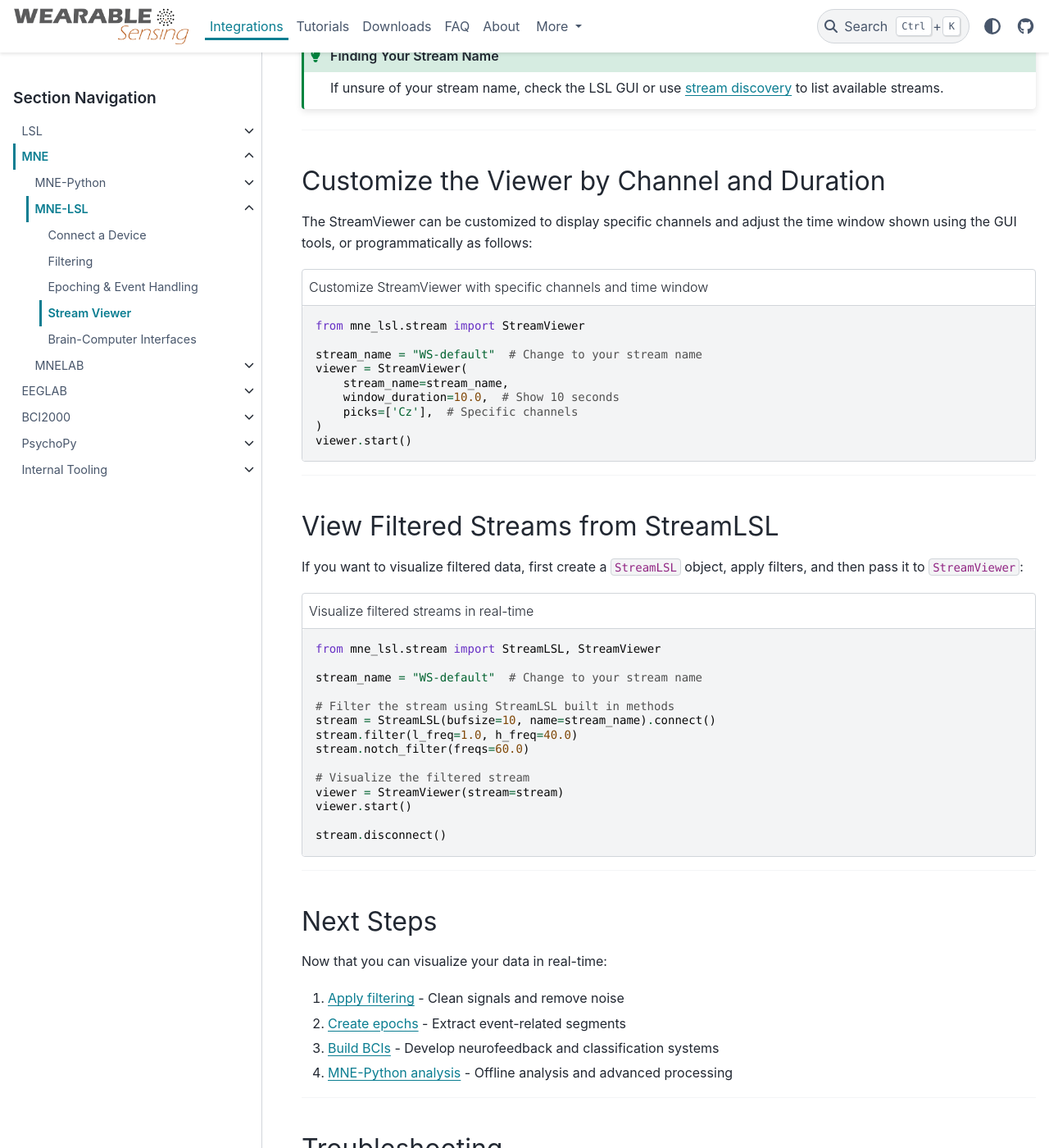
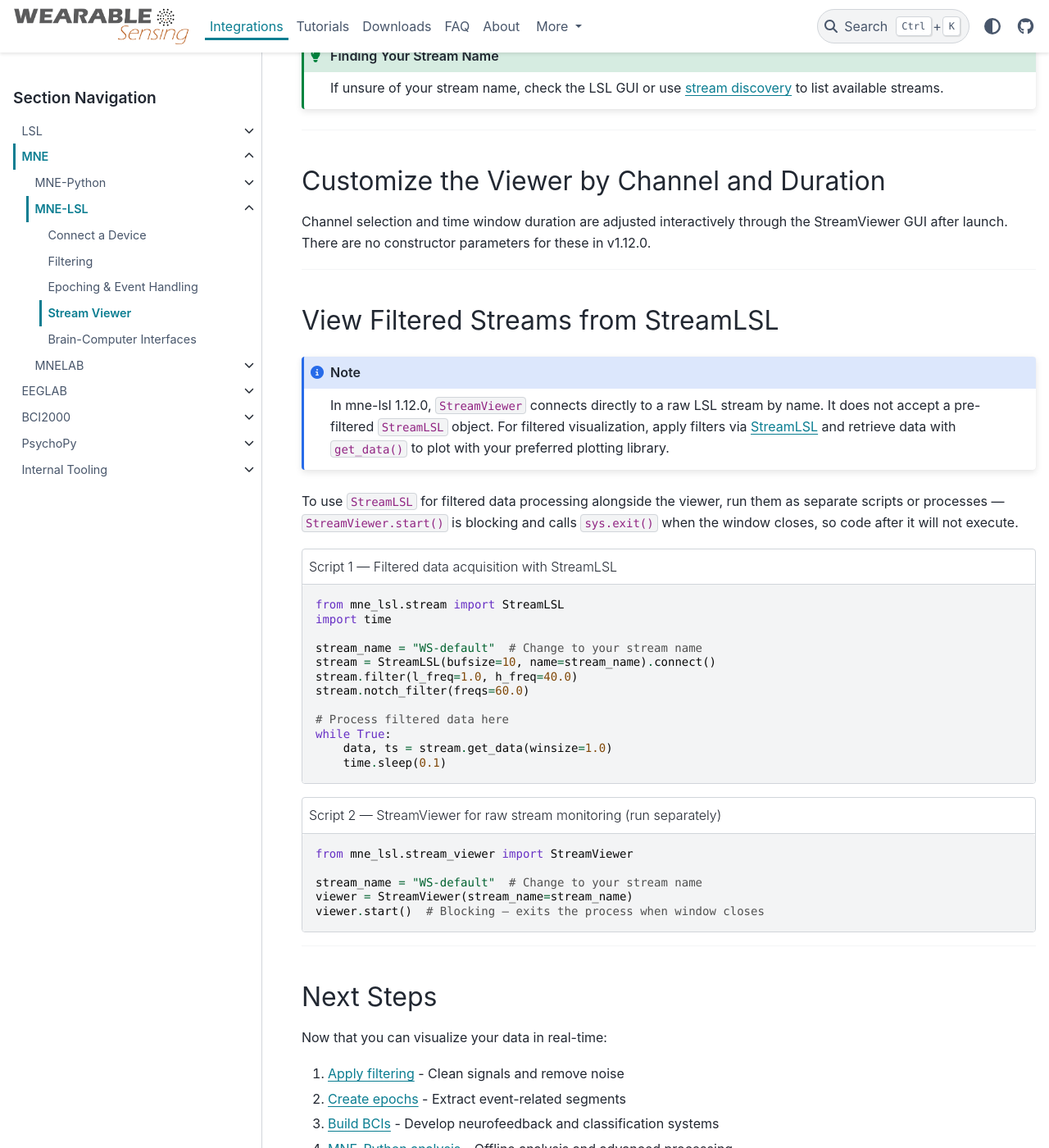
Before and after one commit to WearableSensing/wiki, a Sphinx documentation site: the page built from docs/examples/mne/lsl/visualization/viewer.md, in a window 1280 px wide and 1400 px high, scrolled down 1123 px. Shown: the whole window at 82% size. Built offline with Sphinx 7.4.7 and the PyData theme 0.15.4, drawn with Linux system fonts in a browser that asks for light colours; some of the changed text lies outside the part shown.

Commit message:
mne-lsl fix

````diff
--- a/docs/examples/mne/lsl/visualization/viewer.md
+++ b/docs/examples/mne/lsl/visualization/viewer.md
@@ -35,45 +35,44 @@ If unsure of your stream name, check the LSL GUI or use {doc}`stream discovery <
 
 ## Customize the Viewer by Channel and Duration
 
-The StreamViewer can be customized to display specific channels and adjust the time window shown using the GUI tools, or programmatically as follows:
-
-```{code-block} python
-:caption: Customize StreamViewer with specific channels and time window
-
-from mne_lsl.stream import StreamViewer
-
-stream_name = "WS-default"  # Change to your stream name
-viewer = StreamViewer(
-    stream_name=stream_name,
-    window_duration=10.0,  # Show 10 seconds
-    picks=['Cz'],  # Specific channels
-)
-viewer.start()
-```
+Channel selection and time window duration are adjusted interactively through the StreamViewer GUI after launch. There are no constructor parameters for these in v1.12.0.
 
 ---
 
 ## View Filtered Streams from StreamLSL
 
-If you want to visualize filtered data, first create a `StreamLSL` object, apply filters, and then pass it to `StreamViewer`:
+```{admonition} Note
+:class: note
+In mne-lsl 1.12.0, `StreamViewer` connects directly to a raw LSL stream by name. It does not accept a pre-filtered `StreamLSL` object. For filtered visualization, apply filters via {doc}`StreamLSL <../processing/filter>` and retrieve data with `get_data()` to plot with your preferred plotting library.
+```
+
+To use `StreamLSL` for filtered data processing alongside the viewer, run them as separate scripts or processes — `StreamViewer.start()` is blocking and calls `sys.exit()` when the window closes, so code after it will not execute.
 
 ```{code-block} python
-:caption: Visualize filtered streams in real-time
+:caption: Script 1 — Filtered data acquisition with StreamLSL
 
-from mne_lsl.stream import StreamLSL, StreamViewer
+from mne_lsl.stream import StreamLSL
+import time
 
 stream_name = "WS-default"  # Change to your stream name
-
-# Filter the stream using StreamLSL built in methods
 stream = StreamLSL(bufsize=10, name=stream_name).connect()
 stream.filter(l_freq=1.0, h_freq=40.0)
 stream.notch_filter(freqs=60.0)
 
-# Visualize the filtered stream
-viewer = StreamViewer(stream=stream)
-viewer.start()
+# Process filtered data here
+while True:
+    data, ts = stream.get_data(winsize=1.0)
+    time.sleep(0.1)
+```
 
-stream.disconnect()
+```{code-block} python
+:caption: Script 2 — StreamViewer for raw stream monitoring (run separately)
+
+from mne_lsl.stream_viewer import StreamViewer
+
+stream_name = "WS-default"  # Change to your stream name
+viewer = StreamViewer(stream_name=stream_name)
+viewer.start()  # Blocking — exits the process when window closes
 ```
 
 ---
````
Also changed, not shown: other parts of docs/examples/mne/lsl/visualization/viewer.md (+1 -1 lines), docs/examples/mne/lsl/index.md (+6 -1 lines), docs/examples/mne/lsl/processing/connect.md (+1 -1 lines), docs/examples/mne/lsl/processing/epochs.md (+1 -2 lines), 1 other file.
